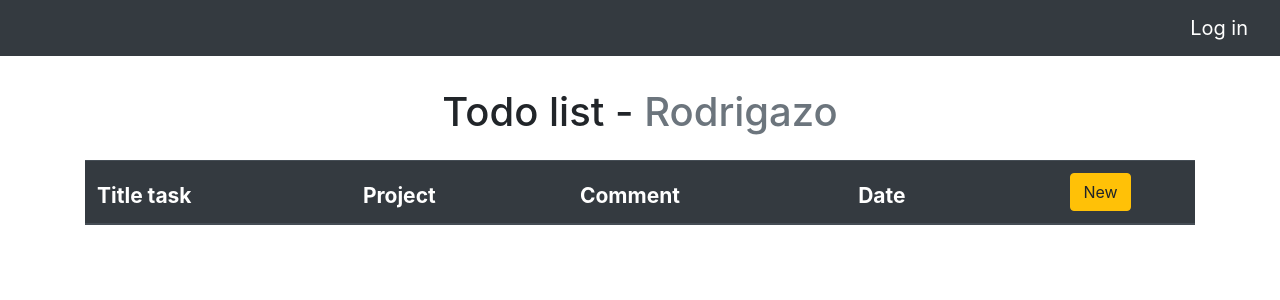
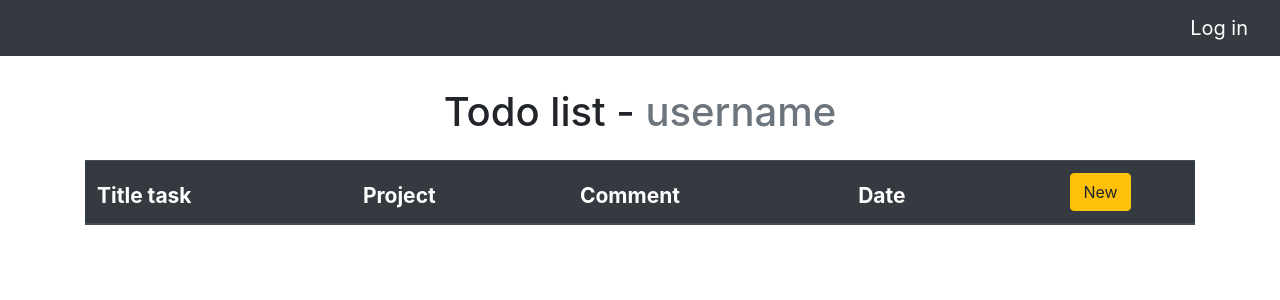
Before and after one commit to LucasL34/react_todo-list, a React (Create React App) app: page / in a window 1280 px wide. Shown: the top 300 px of the page. Built offline with nearby package versions, Linux system fonts and the light colour scheme; no server answers.

Commit message:
change class to function

```diff
--- a/src/components/home.js
+++ b/src/components/home.js
@@ -1,10 +1,10 @@
-import React, { Component } from 'react';
+import React from 'react';
 
 import Table from './table';
 import Nav from './nav';
 
-class Home extends Component{
-    render(){
+function Home(){
+
     return(
         <React.Fragment>
             <Nav />
@@ -13,15 +13,13 @@ class Home extends Component{
                     Todo list
                 </span>
                 <span className="text-muted" id="nickname">
-                        Rodrigazo
+                    username
                 </span>
-
-                </h1> { /* .text-muted */}
-                { /* - nombre de usuario */ }
+            </h1>
             <Table/>
         </React.Fragment>
     )
-    }
+
 }
 
 export default Home;
```
Lines whose indentation alone changed are shown as unchanged.
